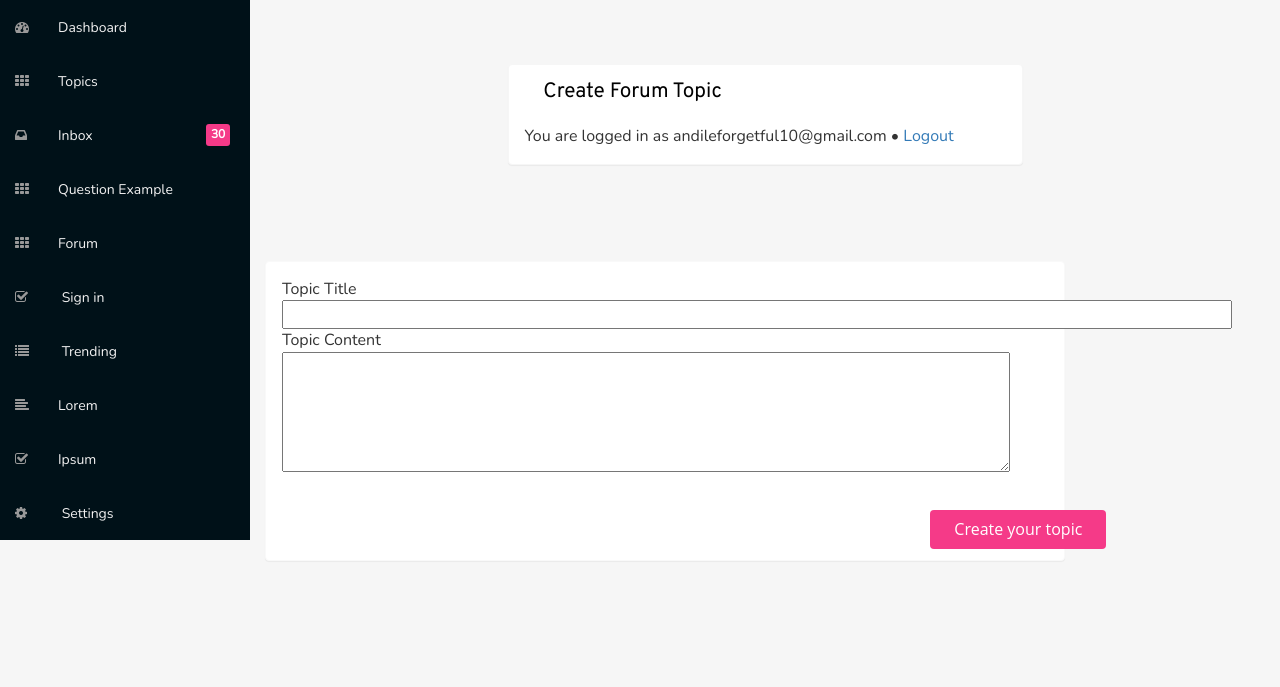
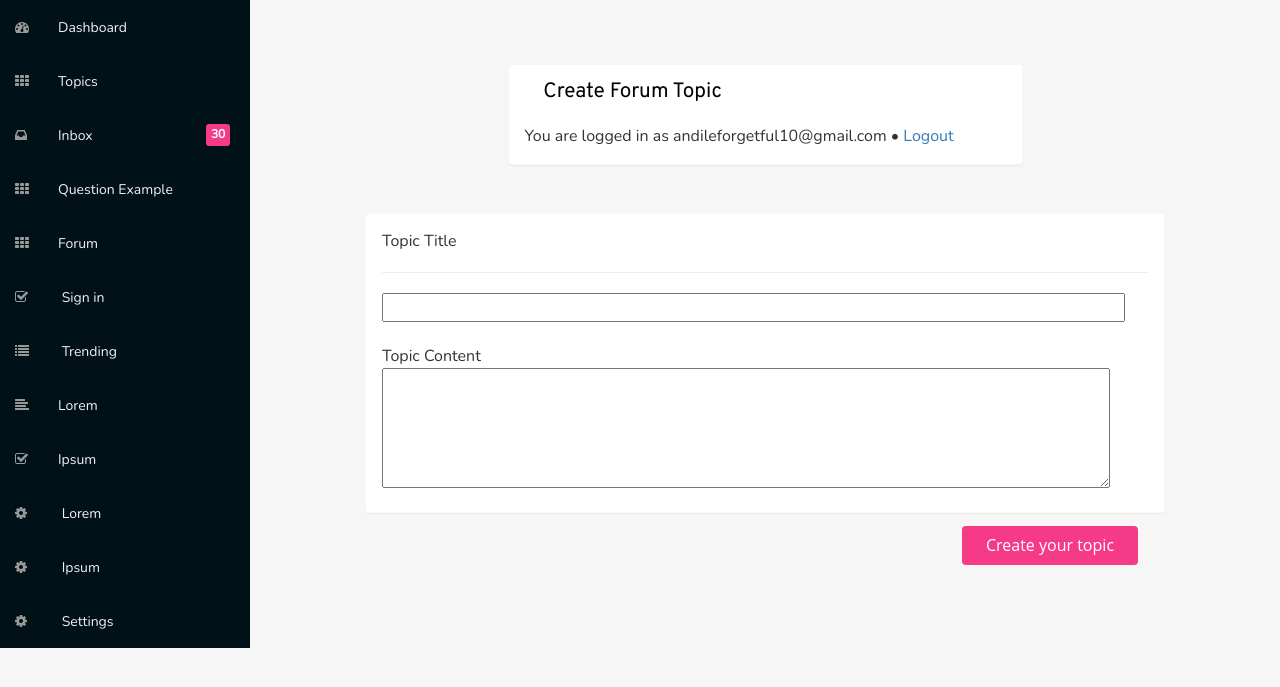
Before and after one commit to katebroooks/Oracle-Chat-CTP-13035838, a PHP site: page /create_topic.php?cid=1 in a window 1280 px wide. Shown: the part 62-749 px from the top of the page. Run offline with PHP 8.4, Linux system fonts and the light colour scheme; a user stored in the database is signed in; tables that the repository leaves empty or names only in its code hold one stand-in row (values such as "Sample post"); some libraries are stand-ins or nearby versions.

Commit message:
first commit

```diff
--- a/create_topic.php
+++ b/create_topic.php
@@ -20,24 +20,22 @@ echo "<p>You are logged in as ".$_SESSION['username']." &bull; <a href='logout_p
 ?>
 </div>
 <!-- Create topic form -->
-<div class="col-md-6">
 <div class="content">
-<form class="form" action="create_topic_parse.php" method="post">
-<p>Topic Title</p>
-<input type="text" name="topic_title" size="98" maxlength="150" />
+<form action="create_topic_parse.php" method="post">
+<p>Topic Title</p><hr />
+<input type="text" name="topic_title" size="76" maxlength="150" /><br /><br />
 <p>Topic Content</p>
 <textarea class="forum-textarea" name="topic_content" rows="5" cols="75"></textarea>
 <br /><br />
-<div class="col-md-2 forum-sub">
 <input type="hidden" name="cid" value="<?php echo $cid; ?>" />
+<div class="forum-sub">
 <input type="submit" name="topic_submit" value="Create your topic" />
 </div>
+</div>
 </form>
+</div>
 </div><!-- End content -->
 </div><!-- End content main -->
-</div><!-- End page-wrapper -->
-</div>
-</div>
 <?php
 include('html/footer.html');
 ?>
--- a/html/header.html
+++ b/html/header.html
@@ -136,6 +136,12 @@
                             <li><a href="#" class="hvr-bounce-to-right"><i class="fa fa-check-square-o nav_icon"></i>Ipsum</a></li>
                         </ul>
                     </li>
+										<li>
+                        <a href="#" class=" hvr-bounce-to-right"><i class="fa fa-cog nav_icon"></i> <span class="nav-label">Lorem</span></a>
+                    </li>
+										<li>
+                        <a href="#" class=" hvr-bounce-to-right"><i class="fa fa-cog nav_icon"></i> <span class="nav-label">Ipsum</span></a>
+                    </li>
                     <li>
                         <a href="#" class=" hvr-bounce-to-right"><i class="fa fa-cog nav_icon"></i> <span class="nav-label">Settings</span></a>
                     </li>
--- a/view_category.php
+++ b/view_category.php
@@ -41,7 +41,7 @@ $res2 = mysqli_query($con,$sql2) or die(mysqli_error($con));
 if (mysqli_num_rows($res2) > 1) {
 	$topics .= "<table width='100%' style='border-collapse: collapse;'>";
 	$topics .= "<tr><td colspan='3'><a href='signin.php'>Return to Dashboard</a>".$logged."<hr /></td></tr>";
-	$topics .= "<tr style='background-color: #dddddd;'><td>Topic Title</td><td width='65' align='center'>Replies</td><td width='65' align='center'>Views</td></tr>";
+	$topics .= "<tr style='background-color: #fff;'><td>Topic Title</td><td width='65' align='center'>Replies</td><td width='65' align='center'>Views</td></tr>";
 	$topics .= "<tr><td colspan='3'><hr /></td></tr>";
 	while ($row = mysqli_fetch_assoc($res2)) {
 		$tid = $row['id'];
--- a/view_topic.php
+++ b/view_topic.php
@@ -24,7 +24,6 @@ include('error_handling.php');
   ?>
 </div>
 <!-- End login form -->
-<hr />
 <div class="content-box">
 <?php include_once('connect.php');
 $cid = $_GET['cid'];
@@ -34,12 +33,12 @@ $res = mysqli_query($con,$sql) or die(mysqli_error($con));
 if (mysqli_num_rows($res) == 1) {
   echo "<table class='table' width='60%'>";
   if ($_SESSION['uid']) {
-    echo "<tr class='table-row'><td class='table-text' colspan='2'><div class='forum-sub'><input type='submit' value='Add Reply' onClick=\"window.location = 'post_reply.php?cid=".$cid."&tid=".$tid."'\" /></div><hr />"; } else { echo "<tr class='table-row'><td class='table-text' colspan='2'><p>Please log in to add your reply.</p></td></tr>"; }
+    echo "<tr class='table-row'><td class='table-text' colspan='2'><div class='forum-sub'><input type='submit' value='Add Reply' onClick=\"window.location = 'post_reply.php?cid=".$cid."&tid=".$tid."'\" /></div>"; } else { echo "<tr class='table-row'><td class='table-text' colspan='2'><p>Please log in to add your reply.</p></td></tr>"; }
   while ($row = mysqli_fetch_assoc($res)) {
     $sql2 = "SELECT * FROM posts WHERE category_id='".$cid."' AND topic_id='".$tid."'";
     $res2 = mysqli_query($con,$sql2) or die(mysqli_error($con));
     while ($row2 = mysqli_fetch_assoc($res2)) {
-      echo "<tr class='table-row'><td class='table-text' valign='top'><div style='min-height: 125px;'>".$row['topic_title']."<br />by ".$row2['post_creator']." - ".$row2['post_date']."<hr />".$row2['post_content']."</div></td><td class='table-text' width='200' valign='top' align='center' style'border: 1px solid #fff;'>User Info Here</td></tr><tr class='table-row'><td class='table-text' colspan='2'><hr /></td></tr>";
+      echo "<tr class='table-row'><td class='table-text' valign='top'><div style='min-height: 125px;'>".$row['topic_title']."<br />by ".$row2['post_creator']." - ".$row2['post_date']."<hr />".$row2['post_content']."</div></td><td class='table-text' width='200' valign='top' align='center' style'border: 1px solid #fff;'>User Info Here</td></tr><tr class='table-row'><td class='table-text' colspan='2'></td></tr>";
     }
     $old_views = $row['topic_views'];
     $new_views = $old_views + 1;
```
